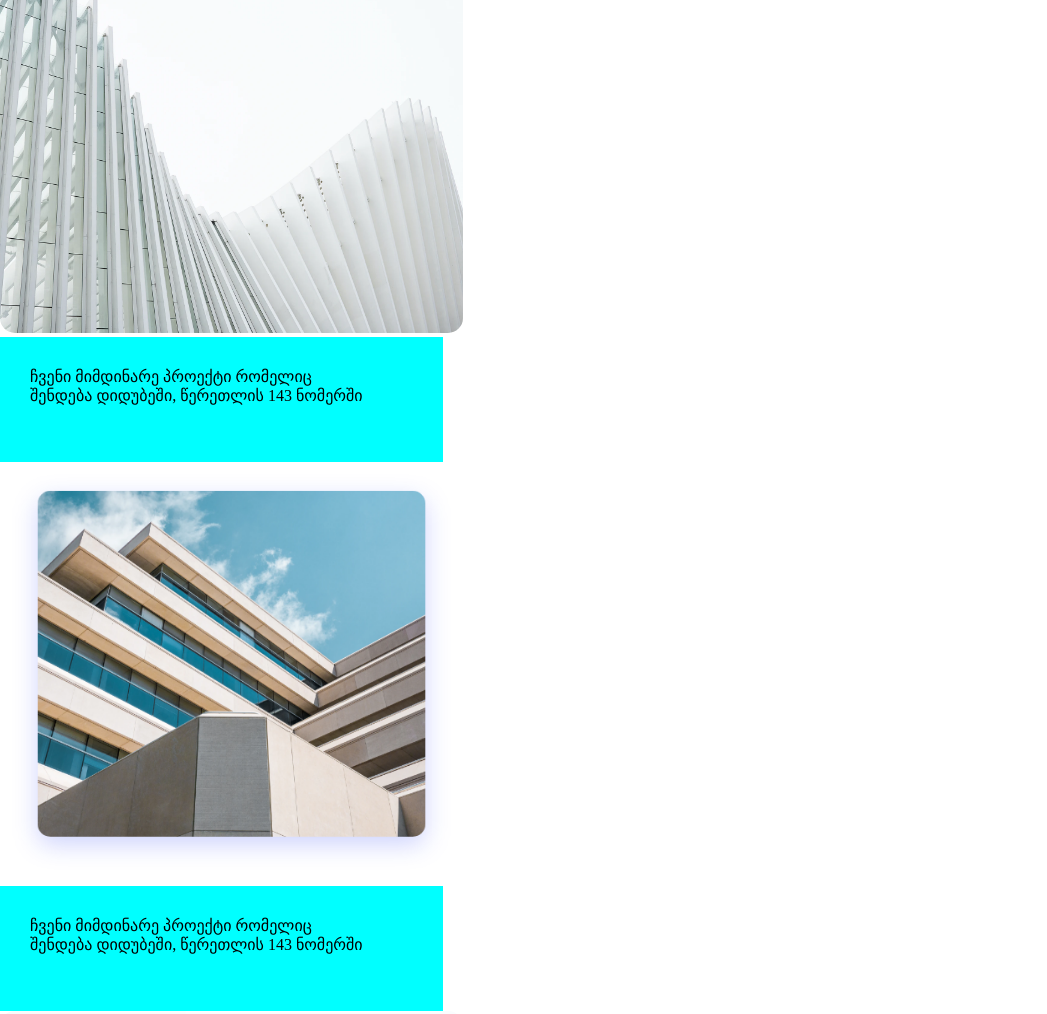
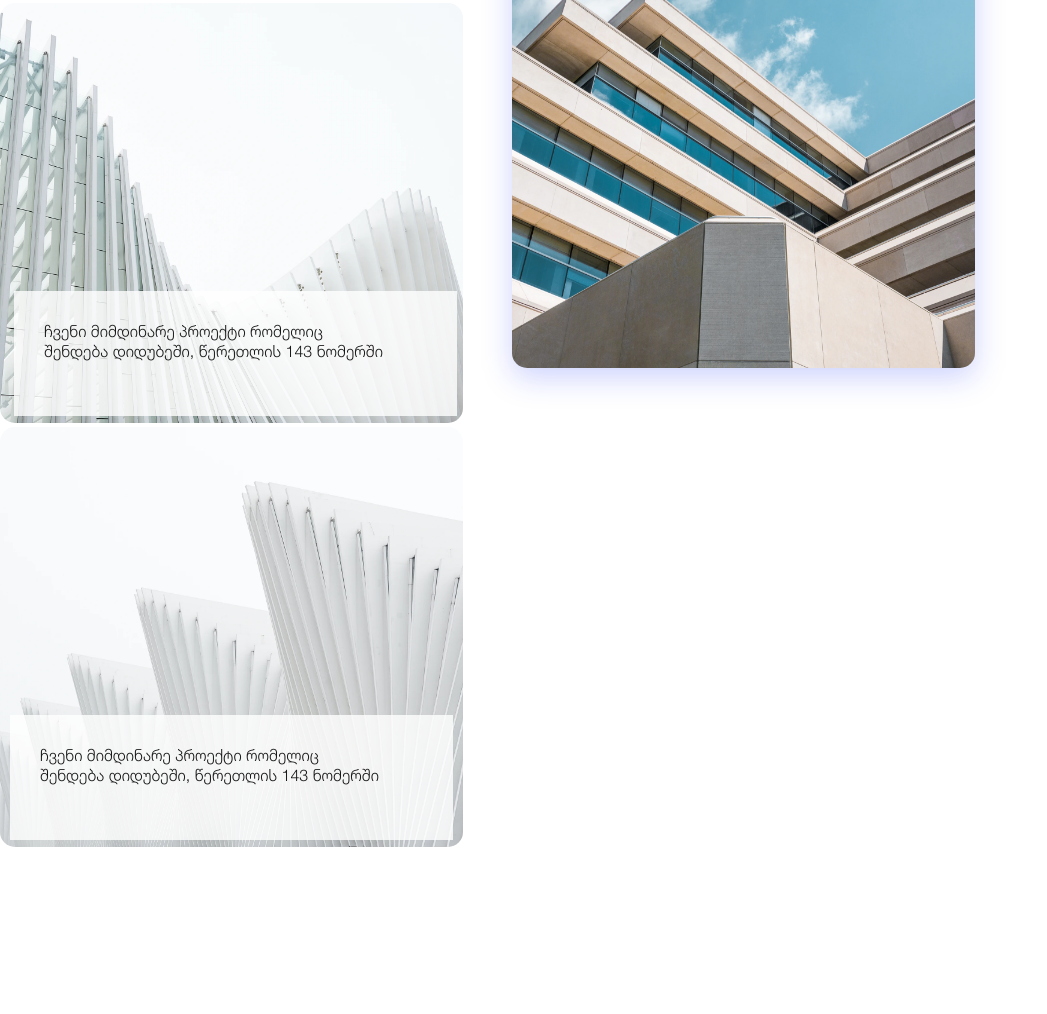
Before and after one commit to iulon357/Project, a plain HTML site: page index.html in a window 1280 px wide. Shown: the part 395-1409 px from the top of the page, without its empty margins (0-1047 px from the left). After the commit the page ends 1246 px from the top, so only its background shows below. Drawn offline with Linux system fonts and the light colour scheme.

Commit message:
დივების გასწორება

```diff
--- a/css/style.css
+++ b/css/style.css
@@ -18,16 +18,36 @@ header {
   background-color: #0a22f4;
   color: #ffffff;
   height: 308px;
+  font-family: roman;
+  font-size: 32px;
+  padding: 70px 240px;
 }
 
-img {
+.container {
+  display: inline;
   width: 463px;
   height: 420px;
+  margin: 150px 240px;
 }
 
-p {
-    background-color: aqua;
+.box1,
+.box2,
+.box3 {
+  position: relative;
+  display: inline;
+}
+
+.box1-text,
+.box2-text,
+.box3-text {
+  background-color: rgba(255, 255, 255, 0.8);
   width: 443px;
   height: 125px;
   padding: 30px 74px 30px 30px;
+  font-size: 16px;
+  font-family: lights;
+  color: #171717;
+  position: absolute;
+  bottom: 10px;
+  right: 10px;
 }
--- a/index.html
+++ b/index.html
@@ -12,22 +12,24 @@
       <h1>პროექტები</h1>
     </header>
     <main>
-      <div class="container">
+      <!-- სურათი #1 -->
+      <div class="box1">
         <img src="/img/Rectangle 18.png" alt="img18" />
-        <p>
+        <p class="box1-text">
           ჩვენი მიმდინარე პროექტი რომელიც შენდება დიდუბეში, წერეთლის 143 ნომერში
         </p>
+      </div>
+      <!-- სურათი #2 -->
+      <div class="box2">
         <img src="/img/Rectangle 19.png" alt="img19" />
-        <p>
+        <p class="box2-text">
           ჩვენი მიმდინარე პროექტი რომელიც შენდება დიდუბეში, წერეთლის 143 ნომერში
         </p>
+      </div>
+      <!-- სურათი #3 -->
+      <div class="box3">
         <img src="/img/Rectangle 20.png" alt="img20" />
-        <p>
-          ჩვენი მიმდინარე პროექტი რომელიც შენდება დიდუბეში, წერეთლის 143 ნომერში
-        </p>
-
-        <img src="/img/Rectangle 21.png" alt="img21" />
-        <p>
+        <p class="box3-text">
           ჩვენი მიმდინარე პროექტი რომელიც შენდება დიდუბეში, წერეთლის 143 ნომერში
         </p>
       </div>
```
Lines whose indentation alone changed are shown as unchanged.
